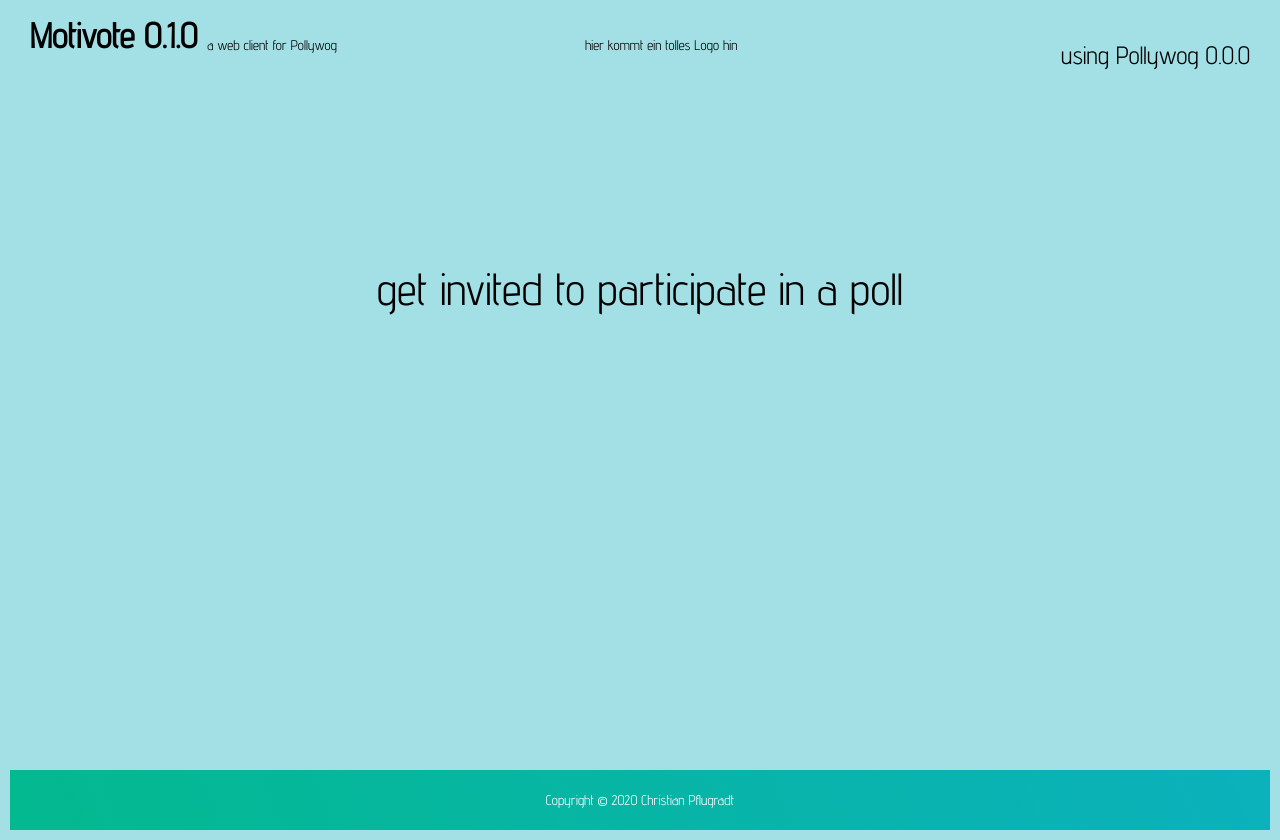
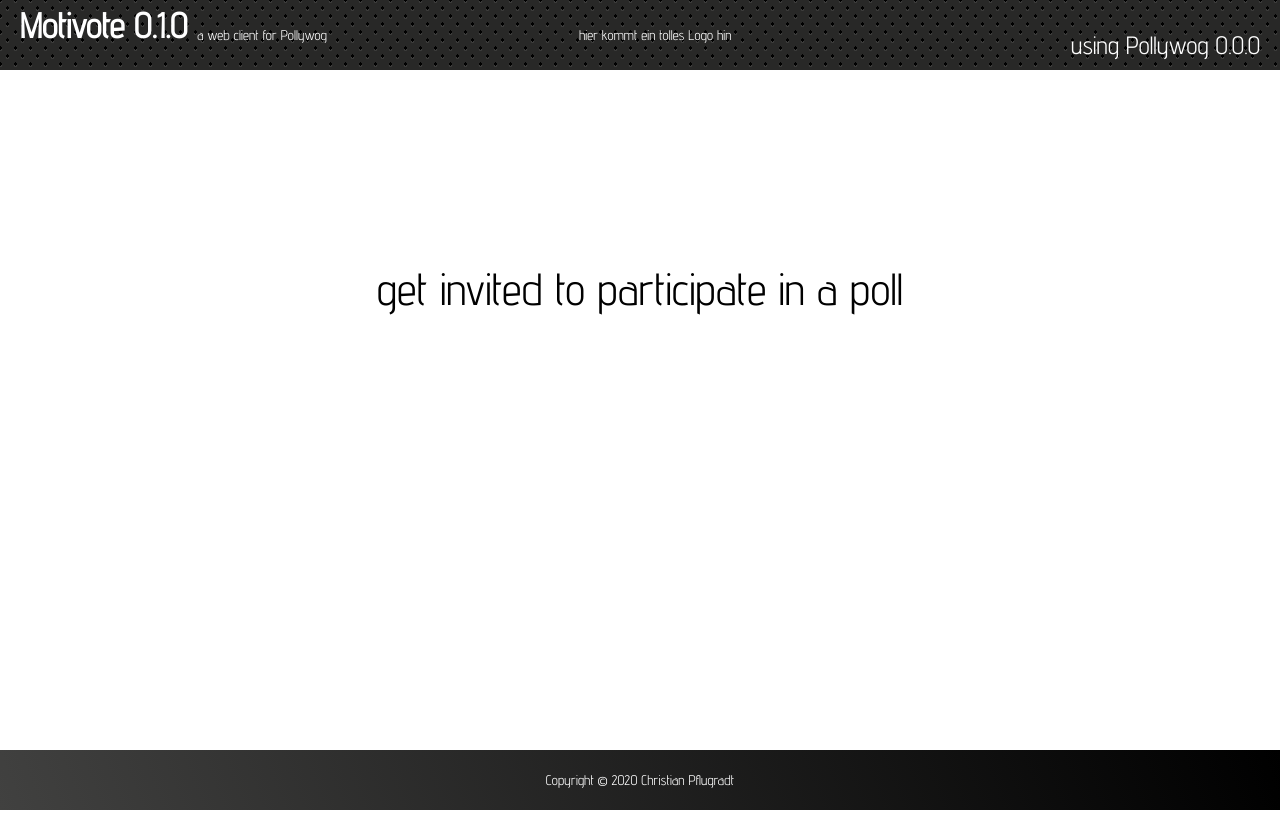
Before and after one commit to christianpflugradt/Motivote, an Angular app: page / in a window 1280 px wide. After the commit the page ends 810 px from the top, so only its background shows below. Built offline with nearby package versions, Linux system fonts and the light colour scheme.

Commit message:
feat: redesigned ui

```diff
--- a/angular.json
+++ b/angular.json
@@ -20,7 +20,6 @@
             "tsConfig": "tsconfig.app.json",
             "aot": true,
             "assets": [
-              "src/favicon.ico",
               "src/assets"
             ],
             "styles": [
--- a/src/app/app.component.css
+++ b/src/app/app.component.css
@@ -1,6 +1,6 @@
 .pollheadline {
   padding: 10px;
-  border: #03B98F dotted;
+  border: #4267B2 dotted;
   border-radius: 15px;
 }
 
@@ -28,6 +28,17 @@
 .optiontext {
   padding-top: 40px;
   cursor: pointer;
+  color: black;
+}
+
+.optiontextliked {
+  padding-top: 40px;
+  cursor: pointer;
+  color: #4267B2;
+}
+
+.optiontext:hover {
+  color: #e95419;
 }
 
 .optionauthor {
--- a/src/app/app.component.html
+++ b/src/app/app.component.html
@@ -18,7 +18,7 @@
       <div class="description">{{description}}</div>
     </div>
     <div *ngFor="let option of options">
-      <div class="optiontext" (click)="clickOption(option)">
+      <div [ngClass]="optionClass(option)" (click)="clickOption(option)">
         <span>{{option.text}}</span>
         <mat-icon matBadgePosition="above after" matBadge="{{option.likes}}" matBadgeOverlap="false">
           {{optionIcon(option)}}
--- a/src/app/app.component.ts
+++ b/src/app/app.component.ts
@@ -53,6 +53,10 @@ export class AppComponent implements OnInit {
     return Math.floor(100 * option.likes / highest);
   }
 
+  optionClass(option: Option): string {
+    return option.liked ? 'optiontextliked' : 'optiontext';
+  }
+
   optionIcon(option: Option): string {
     return option.liked ? 'favorite' : 'favorite_border';
   }
--- a/src/index.html
+++ b/src/index.html
@@ -5,8 +5,8 @@
   <title>Motivote</title>
   <base href="/">
   <meta name="viewport" content="width=device-width, initial-scale=1">
-  <link rel="icon" type="image/png" sizes="32x32" href="https://pflugradts.de/assets/favicon/favicon-motivote-32x32.png">
-  <link rel="icon" type="image/png" sizes="16x16" href="https://pflugradts.de/assets/favicon/favicon-motivote-16x16.png">
+  <link rel="icon" type="image/x-icon" sizes="32x32" href="https://pflugradts.de/assets/favicon/favicon-motivote-32x32.png">
+  <link rel="icon" type="image/x-icon" sizes="16x16" href="https://pflugradts.de/assets/favicon/favicon-motivote-16x16.png">
   <link href="https://fonts.googleapis.com/css?family=Roboto:300,400,500&display=swap" rel="stylesheet">
   <link href="https://fonts.googleapis.com/icon?family=Material+Icons" rel="stylesheet">
   <link href='https://fonts.googleapis.com/css?family=Advent Pro' rel='stylesheet'>
--- a/src/styles.css
+++ b/src/styles.css
@@ -1,7 +1,6 @@
 body {
-  margin: 0;
-  padding: 10px;
-  background-color: #A3E0E6;
+  margin: 0 !important;
+  padding: 0;
   font-family: 'Advent Pro', serif !important;
 }
 
@@ -12,7 +11,7 @@ body {
 }
 
 .content {
-  padding-top: 10px;
+  padding: 5%;
   min-height: 85vh;
   width: 65%;
   margin: auto;
@@ -28,6 +27,7 @@ body {
   text-align: center;
   font-size: 45px;
   width: 100%;
+  line-height: 120%;
 }
 
 .countdown {
@@ -38,25 +38,30 @@ body {
 }
 
 .mat-dialog-container {
-  background-color: #8FF2E0;
+  background-color: ghostwhite;
 }
 
 .header {
-  margin-bottom: 10px !important;
   padding: 5px 10px;
   overflow: hidden;
+  background: radial-gradient(black 14%, transparent 16%) 0 0, radial-gradient(black 15%, transparent 16%) 8px 8px, radial-gradient(rgba(255,255,255,.1) 15%, transparent 20%) 0 1px, radial-gradient(rgba(255,255,255,.1) 15%, transparent 20%) 8px 9px;
+  background-color:#282827;
+  background-size:15px 16px;
+  color: white;
 }
 
 .header a {
   padding: 10px;
   border-radius: 4px;
-  color: black;
   text-decoration: none;
+  color: white;
 }
 
 .header a:hover {
-  background-color: #03B98F;
-  color: black;
+  background: radial-gradient(black 14%, transparent 16%) 0 0, radial-gradient(black 15%, transparent 16%) 8px 8px, radial-gradient(rgba(255,255,255,.1) 15%, transparent 20%) 0 1px, radial-gradient(rgba(255,255,255,.1) 15%, transparent 20%) 8px 9px;
+  background-color:#414140;
+  background-size:15px 16px;
+  color: #e95419;
 }
 
 .header-left {
@@ -79,7 +84,7 @@ body {
   padding: 20px 10px;
   color: white;
   text-align: center;
-  background: linear-gradient(70deg, #03B98F, #0BB1BC);
+  background: linear-gradient(70deg, #414140, black);
 }
 
 @media screen and (max-width: 800px) {
@@ -88,12 +93,13 @@ body {
     display: block;
     text-align: left;
   }
+
   .header-right {
     float: none;
   }
 
   .content {
-    width: 100%;
+    width: 90%;
   }
 
   .subtitle {
```
Also changed, not shown: 1 other file (tests, documents, lock files or other folders).
